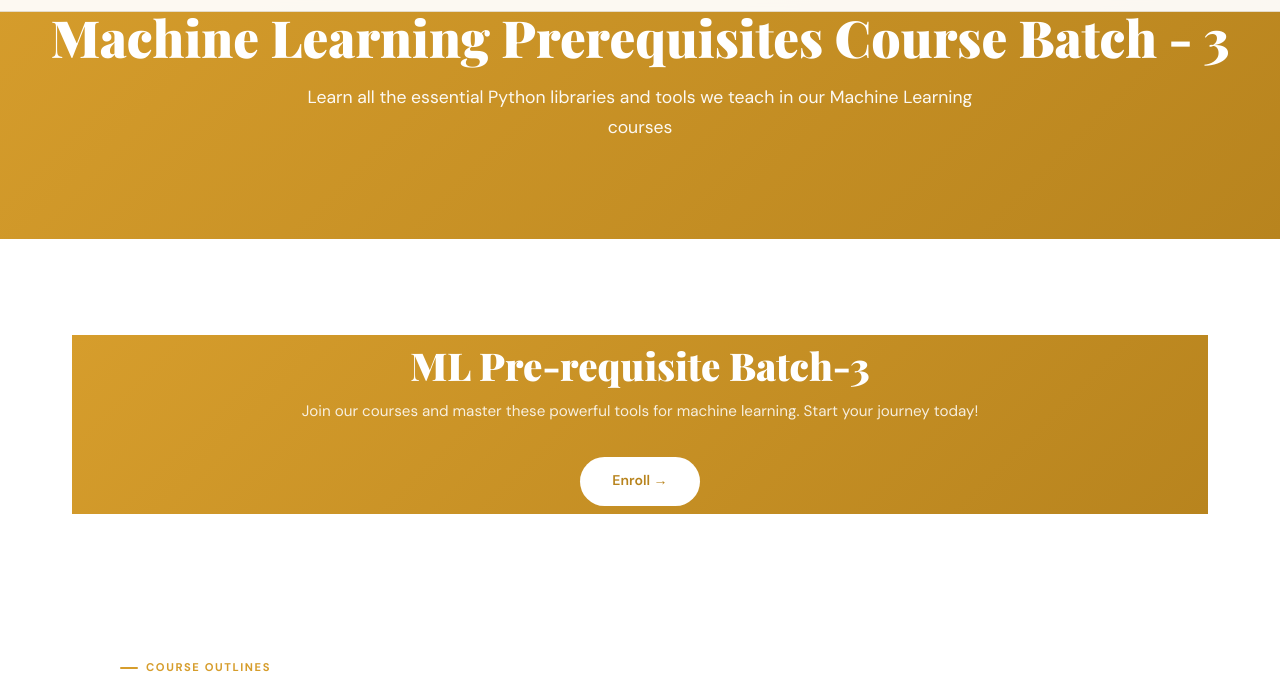
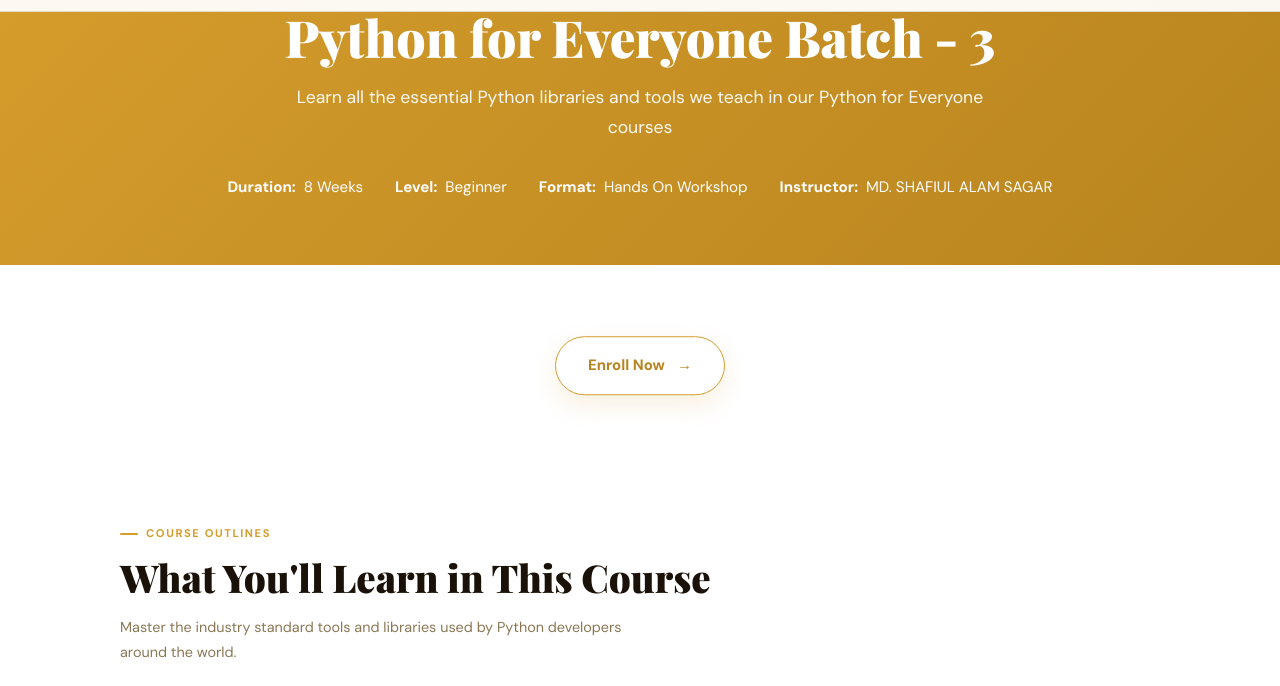
Before and after one commit to xmahfujur/ml-club-uu, a website: page sub-pages/python-for-everyone.html in a window 1280 px wide. Shown: the part 56-742 px from the top of the page. Drawn offline with nearby package versions, Linux system fonts and the light colour scheme.

Commit message:
set instractor

```diff
--- a/sub-pages/ML-prerequisite.html
+++ b/sub-pages/python-for-everyone.html
@@ -9,10 +9,29 @@
 
   <meta charset="UTF-8"/>
   <meta name="viewport" content="width=device-width, initial-scale=1.0"/>
-  <title>ML Prerequisites</title>
+  <title>Python for Everyone</title>
   <link rel="stylesheet" href="../styles.css"/>
   <style>
     /* Prerequisites-specific styles */
+        .course-info {
+      display: flex;
+      gap: 2rem;
+      flex-wrap: wrap;
+      justify-content: center;
+      margin-top: 2rem;
+      font-size: 0.95rem;
+    }
+
+    .course-info div {
+      display: flex;
+      align-items: center;
+      gap: 0.5rem;
+    }
+
+    .course-info strong {
+      font-weight: 700;
+    }
+
     .prereq-hero {
       background: linear-gradient(135deg, var(--accent), var(--accent-dark));
       color: #fff;
@@ -193,6 +212,44 @@
       margin: 0 auto;
       padding: 3rem 2rem;
     }
+ .btn-join-animated {
+      display: inline-flex;
+      align-items: center;
+      justify-content: center;
+      gap: 0.75rem;
+      padding: 1rem 2rem;
+      border-radius: 999px;
+      background: #fff;
+      color: var(--accent-dark);
+      font-weight: 700;
+      text-decoration: none;
+      border: 1px solid var(--accent);
+      box-shadow: 0 10px 24px rgba(214, 157, 44, 0.15);
+      transition: transform 0.3s ease, box-shadow 0.3s ease, background 0.3s ease, color 0.3s ease;
+      animation: pulse-soft 2.8s infinite ease-in-out;
+    }
+
+    @keyframes pulse-soft {
+      0%, 100% { transform: translateY(0); }
+      50% { transform: translateY(-2px); }
+    }
+
+    .btn-join-animated:hover {
+      background: var(--bg2);
+      color: var(--accent-dark);
+      transform: translateY(-3px) scale(1.02);
+      box-shadow: 0 16px 38px rgba(214, 157, 44, 0.18);
+    }
+
+    .btn-join-animated .btn-arrow {
+      display: inline-block;
+      transition: transform 0.3s ease;
+    }
+
+    .btn-join-animated:hover .btn-arrow {
+      transform: translateX(4px);
+    }
+
   </style>
 </head>
 <body>
@@ -226,25 +283,34 @@
 
 <!-- ── HERO ── -->
 <section class="prereq-hero">
-  <h1>Machine Learning Prerequisites Course Batch - 3</h1>
-  <p>Learn all the essential Python libraries and tools we teach in our Machine Learning courses</p>
+  <h1>Python for Everyone Batch - 3</h1>
+  <p>Learn all the essential Python libraries and tools we teach in our Python for Everyone courses</p>
+   <div class="course-info">
+    <div><strong>Duration:</strong> 8 Weeks</div>
+    <div><strong>Level:</strong> Beginner</div>
+    <div><strong>Format:</strong> Hands On Workshop</div>
+    <div><strong>Instructor:</strong>MD. SHAFIUL ALAM SAGAR</div>
+  </div>
 </section>
 
 <!-- ── MAIN CONTENT ── -->
 <div class="prereq-content">
 
 <!-- ── CTA BAND ── -->
-<div class="cta-band">
-  <h2>ML Pre-requisite Batch-3</h2>
-  <p>Join our courses and master these powerful tools for machine learning. Start your journey today!</p>
+<!-- <div class="cta-band">
+  <h2>Python for Everyone Batch-3</h2>
+  <p>Join our courses and master these powerful tools for Python programming. Start your journey today!</p>
   <a href="../join.html" class="btn btn-white">Enroll →</a>
-</div>
+</div> -->
+ <div style="margin: 1.5rem 0 2rem; text-align: center;">
+    <a href="https://forms.gle/a9ympiix1HwbYGPv6" class="btn-join-animated" role="button">Enroll Now <span class="btn-arrow">→</span></a>
+  </div>
 
   <!-- Overview -->
   <section class="section">
     <div class="section-label">Course Outlines</div>
     <h2 class="section-title">What You'll Learn in This Course</h2>
-    <p class="section-sub">Master the industry standard tools and libraries used by machine learning professionals around the world.</p>
+    <p class="section-sub">Master the industry standard tools and libraries used by Python developers around the world.</p>
 
 
 
@@ -386,7 +452,7 @@
   <!-- Prerequisites Section -->
   <section class="prerequisites-section">
     <h3>Prerequisites & Requirements</h3>
-    <p>Before starting our ML courses, ensure you have the following:</p>
+    <p>Before starting our Python for Everyone courses, ensure you have the following:</p>
 
     <div class="prereq-list">
       <div class="prereq-item">
@@ -445,7 +511,7 @@
 <div class="cta-band">
   <h2>ML Pre-requisite Batch-3</h2>
   <p>Join our courses and master these powerful tools for machine learning. Start your journey today!</p>
-  <a href="../join.html" class="btn btn-white">Enroll →</a>
+  <a href="https://forms.gle/a9ympiix1HwbYGPv6" class="btn btn-white">Enroll →</a>
 </div>
 
 <!-- ── FOOTER ── -->
```
Also changed, not shown: courses.html (+2 -2 lines), sub-pages/ml-course.html (renamed from sub-pages/ML_course.html, +2 -2 lines).
